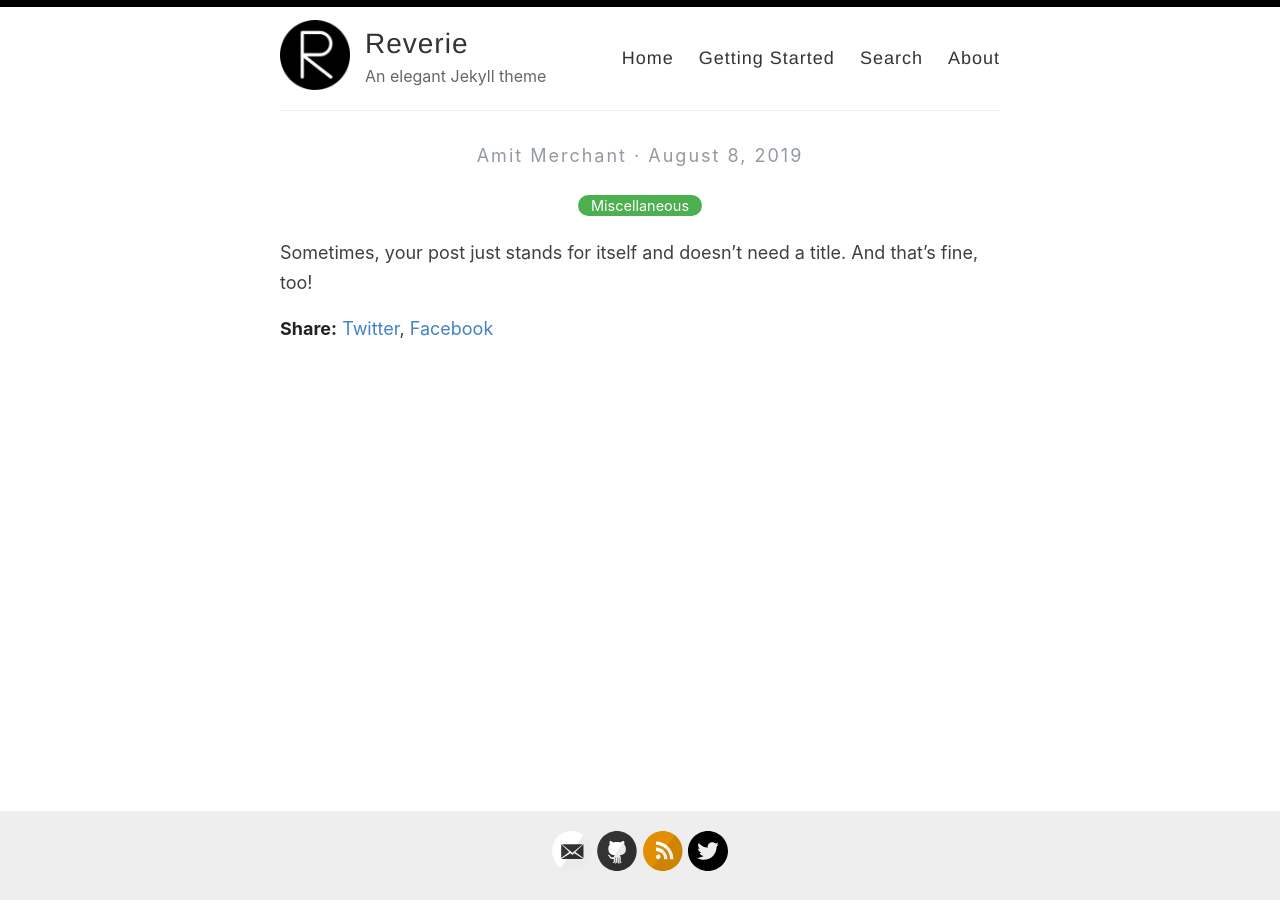
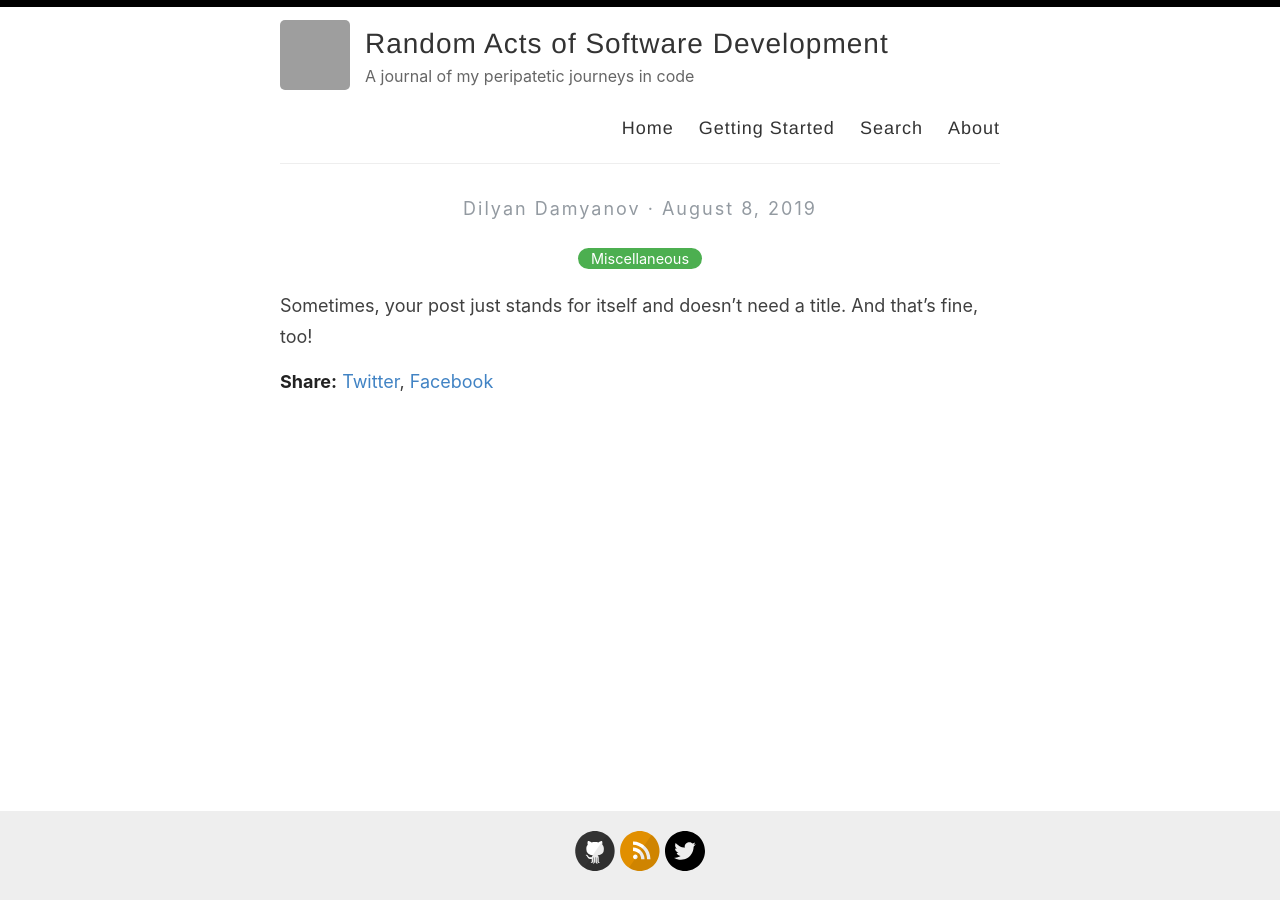
Before and after one commit to dilyand/dilyand.github.io, a Jekyll site: the page built from _posts/2019-08-08-no-title-posts.md, in a window 1280 px wide. Built offline with Jekyll 4.4.1, drawn with Linux system fonts in a browser that asks for light colours; grey boxes are pictures that could not be loaded.

Commit message:
Update _config.yml

```diff
--- a/_config.yml
+++ b/_config.yml
@@ -3,16 +3,16 @@
 #
 
 # Name of your site (displayed in the header)
-name: Reverie
+name: Random Acts of Software Development
 
 # Name of the author
-author: Amit Merchant
+author: Dilyan Damyanov
 
 # Short bio or description (displayed in the header)
-description: An elegant Jekyll theme
+description: A journal of my peripatetic journeys in code
 
 # URL of your avatar or profile pic (you could use your GitHub profile pic)
-avatar: /images/reverie.png
+avatar: https://avatars.githubusercontent.com/u/22545434?s=460&u=2557ca1cfbb1a9c948ca0c36de2b5f4d93ac42fe&v=4
 
 #
 # Flags below are optional
@@ -21,15 +21,15 @@ avatar: /images/reverie.png
 # Includes an icon in the footer for each username you enter
 footer-links:
   dribbble:
-  email: amit.d.merchant@gmail.com
+  email:
   facebook:
   flickr:
-  github: amitmerchant1990/reverie
+  github: dilyand
   instagram:
   linkedin:
   pinterest:
   rss: rss
-  twitter: amit_merchant
+  twitter: dilyan_damyanov
   stackoverflow:
   youtube: # channel/<your_long_string> or user/<user-name>
   googleplus: # anything in your profile username that comes after plus.google.com/
@@ -41,18 +41,18 @@ footer-links:
 disqus:
 
 # Enter your Google Analytics web tracking code (e.g. UA-2110908-2) to activate tracking
-google_analytics: UA-43339302-11
+google_analytics:
 
 # Your website URL (e.g. http://amitmerchant1990.github.io or http://www.amitmerchant.com)
 # Used for Sitemap.xml and your RSS feed
-url: http://www.amitmerchant.com/reverie
-enforce_ssl: https://www.amitmerchant.com/reverie
+url: http://dilyand.github.io
+enforce_ssl: https://dilyand.github.io
 
 # If you're hosting your site at a Project repository on GitHub pages
 # (http://yourusername.github.io/repository-name)
 # and NOT your User repository (http://yourusername.github.io)
 # then add in the baseurl here, like this: "/repository-name"
-baseurl: "/reverie"
+baseurl:
 
 #
 # !! You don't need to change any of the configuration flags below !!
```
